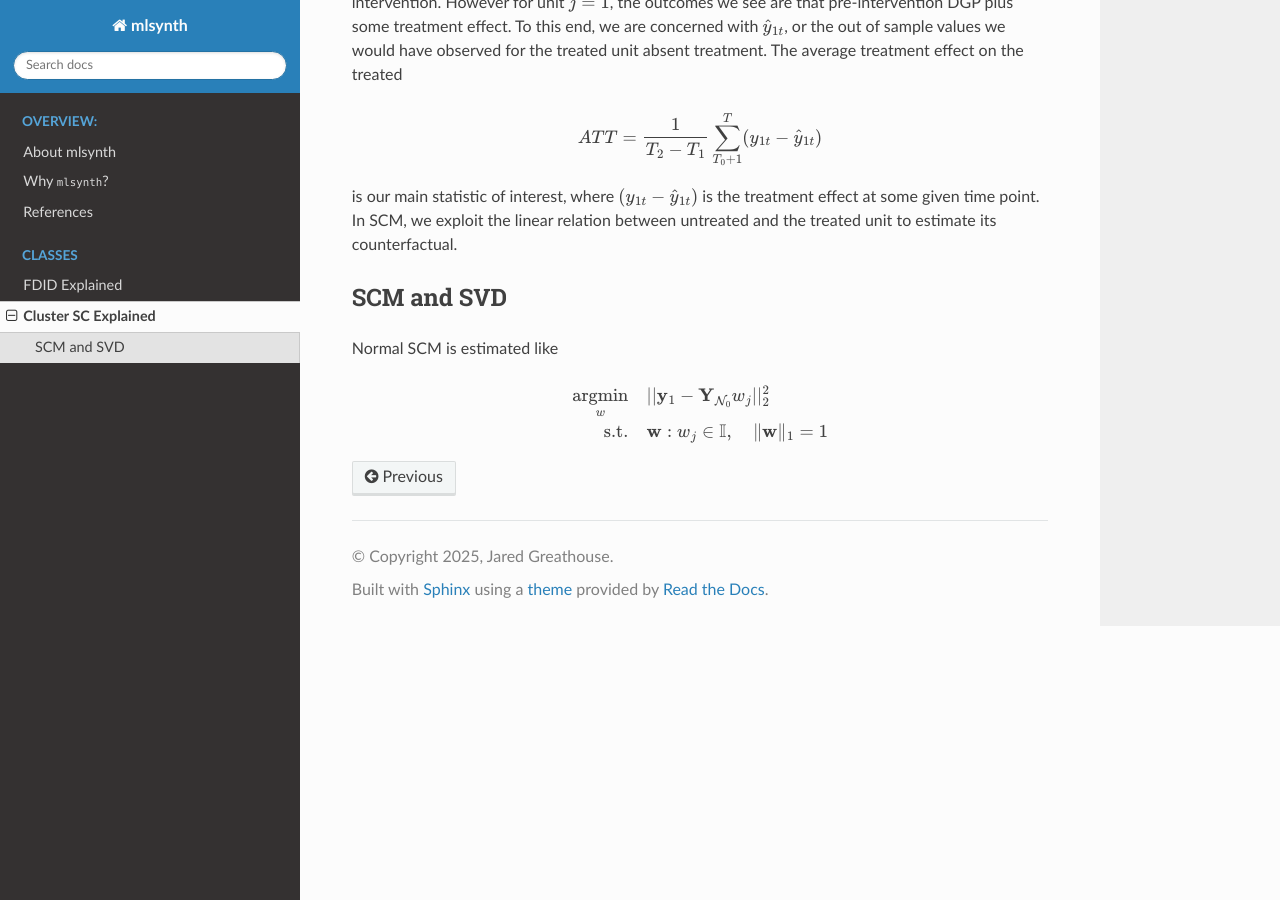
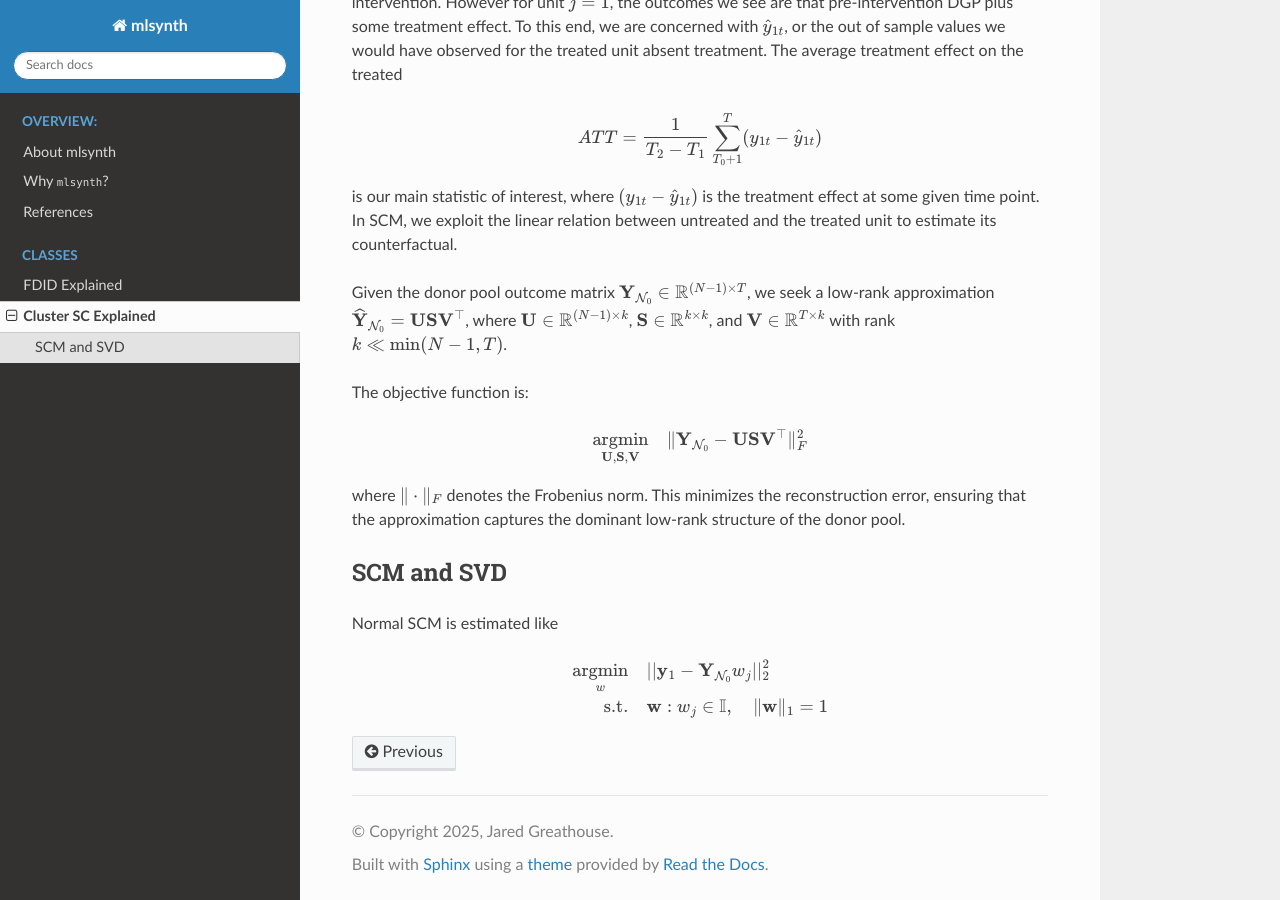
Before and after one commit to jgreathouse9/mlsynth, a Sphinx documentation site: the page built from docs/clustersc.rst, in a window 1280 px wide and 900 px high, scrolled down 861 px. Built offline with Sphinx 7.4.7 and the Read the Docs theme 3.1.0, drawn with Linux system fonts in a browser that asks for light colours; pages that are not in the unit, such as notebooks, are missing from menus.

Commit message:
Update clustersc.rst

```diff
--- a/docs/clustersc.rst
+++ b/docs/clustersc.rst
@@ -34,6 +34,16 @@ After the final pre-treatment period, the control units follow the same process
 is our main statistic of interest, where :math:`(y_{1t} - \hat{y}_{1t})` is the treatment effect at some given time point. In SCM, we exploit the linear relation
 between untreated and the treated unit to estimate its counterfactual.
 
+Given the donor pool outcome matrix :math:`\mathbf{Y}_{\mathcal{N}_0} \in \mathbb{R}^{(N-1) \times T}`, we seek a low-rank approximation :math:`\widehat{\mathbf{Y}}_{\mathcal{N}_0} = \mathbf{U} \mathbf{S} \mathbf{V}^\top`, where :math:`\mathbf{U} \in \mathbb{R}^{(N-1) \times k}`, :math:`\mathbf{S} \in \mathbb{R}^{k \times k}`, and :math:`\mathbf{V} \in \mathbb{R}^{T \times k}` with rank :math:`k \ll \min(N-1, T)`.
+
+The objective function is:
+
+.. math::
+
+   \underset{\mathbf{U}, \mathbf{S}, \mathbf{V}}{\text{argmin}} \quad \|\mathbf{Y}_{\mathcal{N}_0} - \mathbf{U} \mathbf{S} \mathbf{V}^\top\|_F^2
+
+where :math:`\|\cdot\|_F` denotes the Frobenius norm. This minimizes the reconstruction error, ensuring that the approximation captures the dominant low-rank structure of the donor pool.
+
 SCM and SVD
 -----------
 
```
